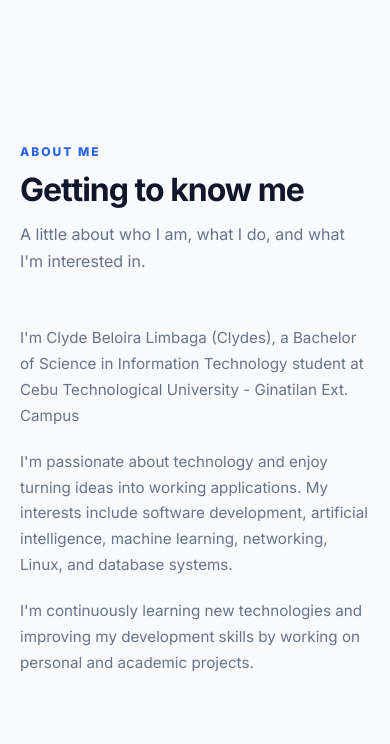
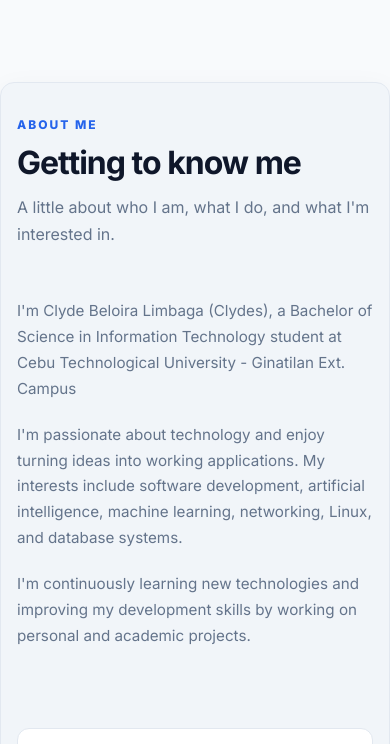
Before and after one commit to ClydeLimbaga420/Clyde-s-Profile, a plain HTML site: page index.html in a window 390 px wide. Shown: the part 863-1607 px from the top of the page. Drawn offline with nearby package versions, Linux system fonts and the light colour scheme.

Commit message:
Containers

```diff
--- a/Profile.css
+++ b/Profile.css
@@ -356,8 +356,20 @@ body.darkmode .hero-photo:hover .dark-hover-photo {
 
 .section {
     max-width: 1050px;
-    margin: auto;
-    padding: 100px 25px;
+    margin: 50px auto;
+    padding: 60px 50px;
+    border: 1px solid var(--border);
+    border-radius: 20px;
+    background: var(--surface-soft);
+    box-shadow: var(--shadow);
+    transition:
+        border-color 0.25s ease,
+        box-shadow 0.25s ease;
+}
+
+.section:hover {
+    border-color: color-mix(in srgb, var(--accent) 35%, var(--border));
+    box-shadow: var(--shadow-hover);
 }
 
 .section-heading {
@@ -709,12 +721,20 @@ body.darkmode .hero-photo:hover .dark-hover-photo {
 
 .contact-section {
     max-width: 1050px;
-    margin: 50px auto 100px;
+    margin: 50px auto;
     padding: 70px 50px;
     border-radius: 20px;
     background: var(--surface);
     border: 1px solid var(--border);
     box-shadow: var(--shadow);
+    transition:
+        border-color 0.25s ease,
+        box-shadow 0.25s ease;
+}
+
+.contact-section:hover {
+    border-color: color-mix(in srgb, var(--accent) 35%, var(--border));
+    box-shadow: var(--shadow-hover);
 }
 
 .contact-content {
@@ -1130,7 +1150,9 @@ body.darkmode .email-toast {
     }
 
     .section {
-        padding: 75px 20px;
+        margin: 25px auto;
+        padding: 40px 20px;
+        border-radius: 16px;
     }
 
     .projects-grid,
@@ -1205,6 +1227,12 @@ body.darkmode .email-toast {
 
     .project-card {
         min-height: auto;
+    }
+
+    .section {
+        margin: 15px auto;
+        padding: 32px 16px;
+        border-radius: 14px;
     }
 
     .contact-section {
```
